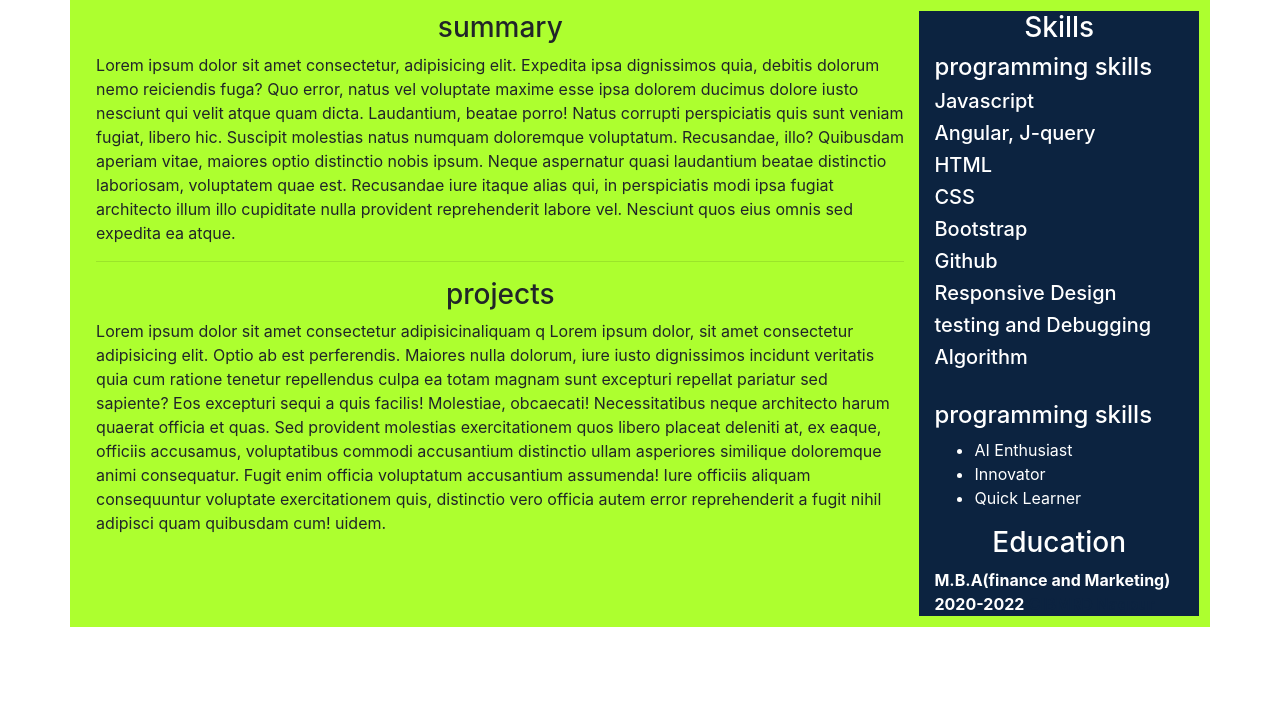
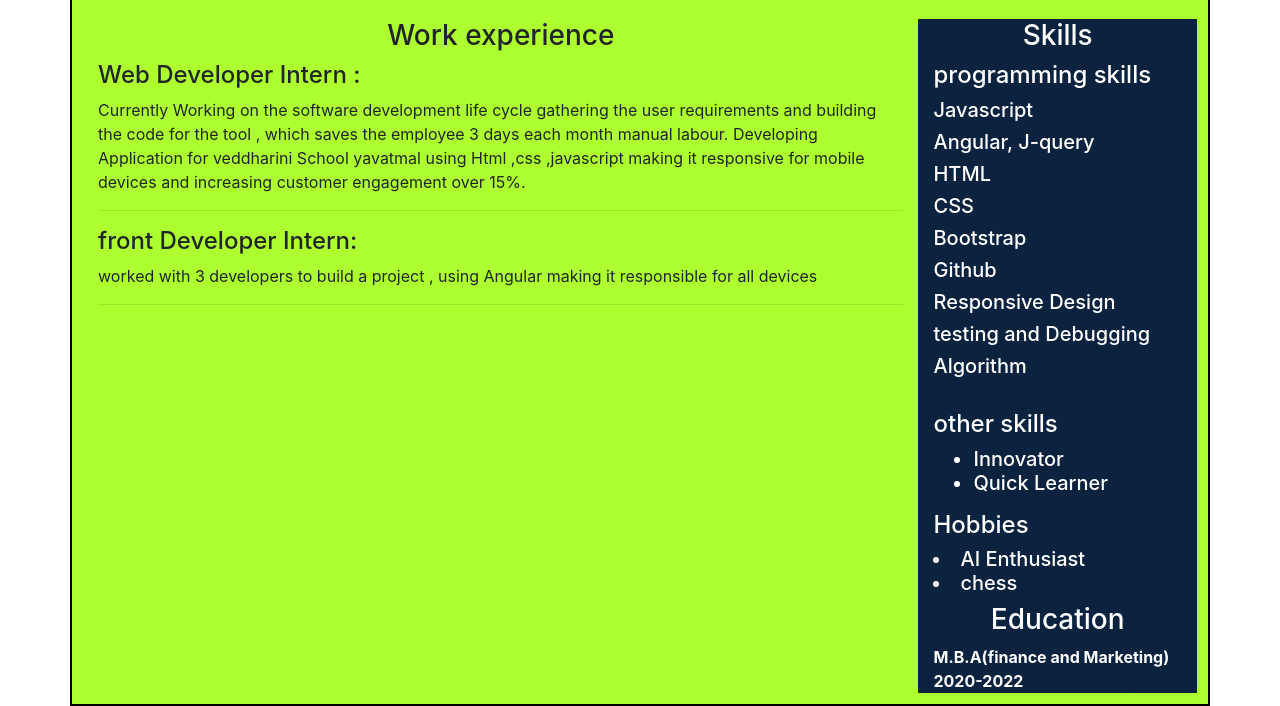
Before and after one commit to utkarsh18032/Resume, a plain HTML site: page index.html in a window 1280 px wide. Shown: the part 310-1016 px from the top of the page. Before the commit the page ends 937 px from the top, so only its background shows below. Drawn offline with nearby package versions, Linux system fonts and the light colour scheme.

Commit message:
new resume added

```diff
--- a/index.html
+++ b/index.html
@@ -13,11 +13,11 @@
 <body>
   <div class="container">
     <div class="row" id="first-row"><!---1st  row -->
-        <div class="col-12 col-md-2" id="heading1">
-            <img src="utkarsh img.jpg" alt="image">
+        <div class="col-md-3 col-6" id="heading1">
+            <div class="u-img"><img src="utkarsh img.jpg " alt="image"></div>
               </div>
 
-               <div class="col-12 col-md-7" id="heading2">
+               <div class="col-md-6 col-6" id="heading2">
             <H3>UTKARSH PATIL</H3>
             <h3>FRONT-END DEVELOPER</h3>
             <hr>
@@ -60,63 +60,28 @@
         </div>
 
         </div>
-
-
-
-            <!-- <div class="col-12 col-md-3" id="heading1">
-          <img src="utkarsh img.jpg" alt="image">
-            </div> -->
-
-        <!-- <div class="col-12 col-md-6" id="heading2">
-            <H3>UTKARSH PATIL</H3>
-            <h3>FRONT-END DEVELOPER</h3>
-            <hr>
-            <p>
-                innovative front end developer with experience in building and maintaining responsive websites
-                in the recruiting industry. proficient in HTML , CSS , Javascript , typescript ,github ; plus modern
-                libraries and frameworks. passionate about usability and possess working knowledge of data structure and Algorithm
-                </p>
-        </div> -->
     </div>
 
 
     <div class="row" id="second-row"><!---2nd row -->
-        <!-- <div class="col-lg-3 col-md-3 " id="skill-info">
-            <h3>Skills</h3>
-             <h4>programming skills</h4>
-            <h5>Javascript</h5>
-            <h5>Angular, J-query</h5>
-            <h5>HTML</h5>
-            <h5>CSS</h5>
-            <h5>Bootstrap</h5>
-            <h5>Github</h5>
-            <h5>Responsive Design</h5>
-            <h5>testing and Debugging</h5>
-            <h5>Algorithm</h5>
-              <br>
-        <h4>programming skills</h4>
-        <ul>
-            <li>AI Enthusiast</li>
-            <li>Innovator</li>
-            <li>Quick Learner</li>
-        </ul>
-              <h3>Education</h3>
-      <b> M.B.A(finance and Marketing)</b><br>
-      <b>2020-2022</b>
-      <b><a href="https://cibmrd.edu.in/">CIBMRD Nagpur</a></b>
 
-
-
-        </div> -->
         <div class="col-lg-9 col-md-9 ">
-            <h3>summary</h3>
-            Lorem ipsum dolor sit amet consectetur, adipisicing elit. Expedita ipsa dignissimos quia, debitis dolorum nemo reiciendis fuga? Quo error, natus vel voluptate maxime esse ipsa dolorem ducimus dolore iusto nesciunt qui velit atque quam dicta. Laudantium, beatae porro! Natus corrupti perspiciatis quis sunt veniam fugiat, libero hic. Suscipit molestias natus numquam doloremque voluptatum. Recusandae, illo? Quibusdam aperiam vitae, maiores optio distinctio nobis ipsum. Neque aspernatur quasi laudantium beatae distinctio laboriosam, voluptatem quae est. Recusandae iure itaque alias qui, in perspiciatis modi ipsa fugiat architecto illum illo cupiditate nulla provident reprehenderit labore vel.
-            Nesciunt quos eius omnis sed expedita ea atque.
+            <h3>Work experience</h3>
+            <h4>Web Developer Intern :</h4>
+            Currently Working on the software development life cycle gathering the user requirements and building the code
+            for the tool , which saves the employee 3 days each month manual labour.
+            Developing Application for veddharini School yavatmal using Html ,css ,javascript making it
+            responsive for mobile devices and increasing customer engagement over 15%.
             <br>
             <hr>
-           <h3>projects</h3>
+            <h4>front Developer Intern:</h4>
+worked with 3 developers to build a project , using Angular
+making it responsible for all devices
+            <br>
+            <hr>
+           <!-- <h3>projects</h3>
            Lorem ipsum dolor sit amet consectetur adipisicinaliquam q Lorem ipsum dolor, sit amet consectetur adipisicing elit. Optio ab est perferendis. Maiores nulla dolorum, iure iusto dignissimos incidunt veritatis quia cum ratione tenetur repellendus culpa ea totam magnam sunt excepturi repellat pariatur sed sapiente? Eos excepturi sequi a quis facilis! Molestiae, obcaecati! Necessitatibus neque architecto harum quaerat officia et quas. Sed provident molestias exercitationem quos libero placeat deleniti at, ex eaque, officiis accusamus, voluptatibus commodi accusantium distinctio ullam asperiores similique doloremque animi consequatur. Fugit enim officia voluptatum accusantium assumenda! Iure officiis aliquam consequuntur voluptate exercitationem quis, distinctio vero officia autem error reprehenderit a fugit nihil adipisci quam quibusdam cum!
-           uidem.
+           uidem. -->
         </div>
         <div class="col-lg-3 col-md-3 " id="skill-info">
             <h3>Skills</h3>
@@ -131,12 +96,14 @@
             <h5>testing and Debugging</h5>
             <h5>Algorithm</h5>
               <br>
-        <h4>programming skills</h4>
+        <h4>other skills</h4>
         <ul>
-            <li>AI Enthusiast</li>
-            <li>Innovator</li>
-            <li>Quick Learner</li>
+           <h5> <li>Innovator</li>
+            <li>Quick Learner</li></h5>
         </ul>
+        <h4>Hobbies</h4>
+        <h5><li>AI Enthusiast</li>
+            <li>chess</li></h5>
               <h3>Education</h3>
       <b> M.B.A(finance and Marketing)</b><br>
       <b>2020-2022</b>
--- a/style.css
+++ b/style.css
@@ -1,6 +1,11 @@
 .container{
     background:gray;
     margin-top: 1%;
+    border: 2px solid black;
+}
+.u-img{
+
+
 }
 .row{
     background:greenyellow;
```
